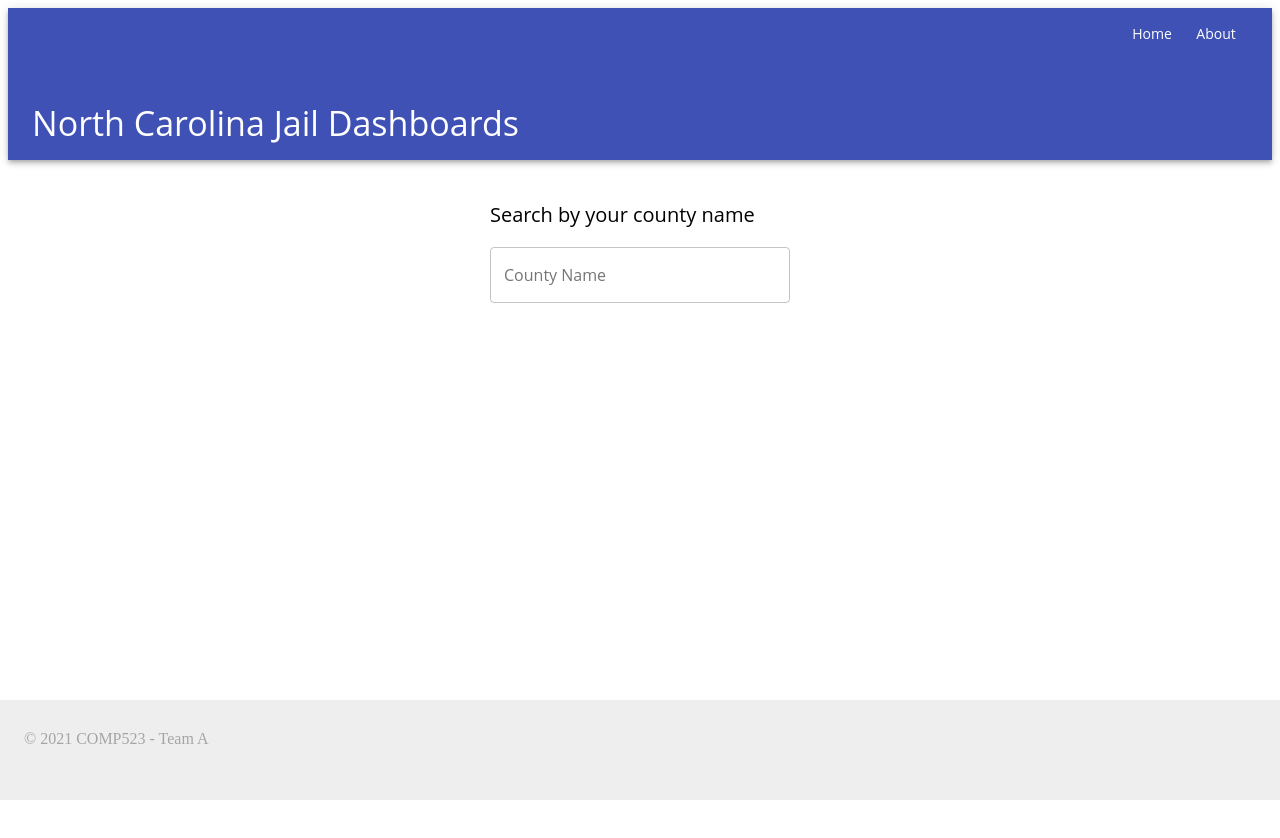
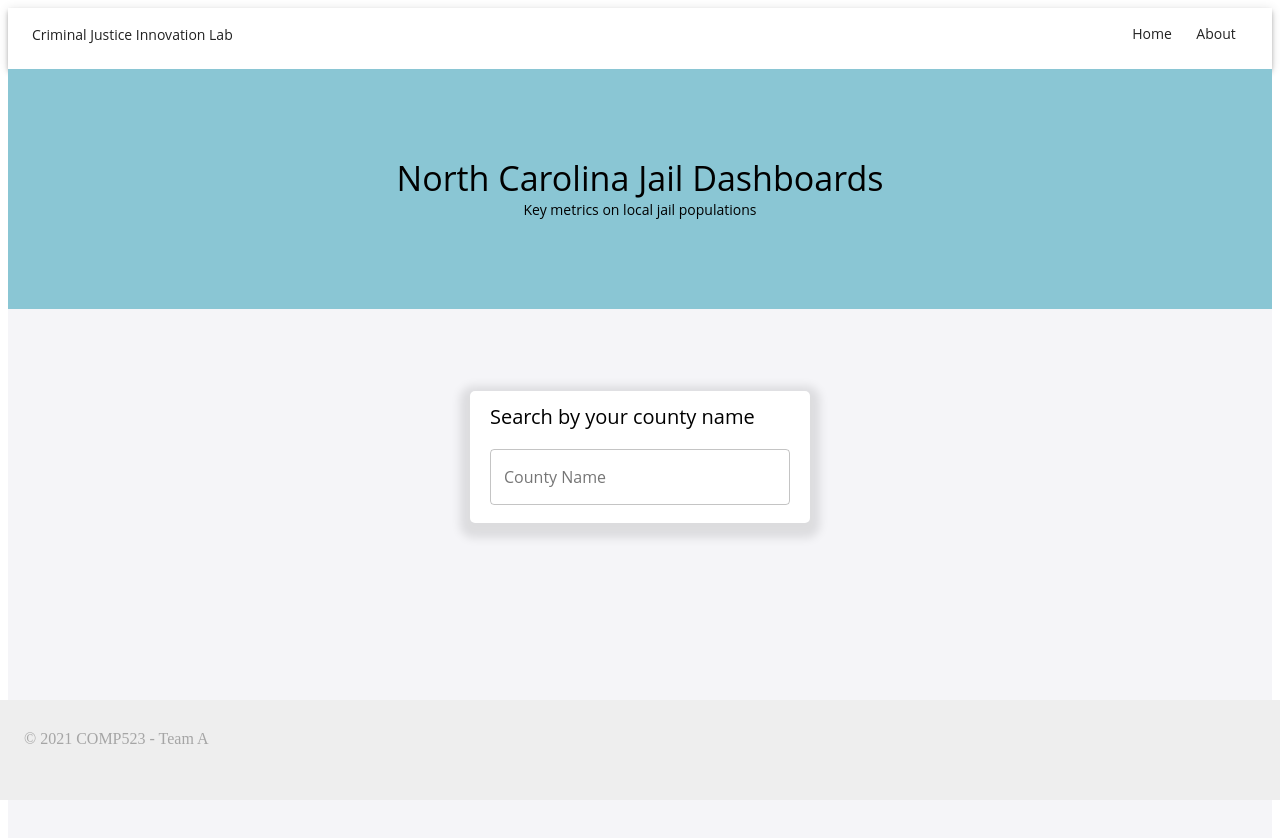
Before and after one commit to hannahgkeel/JailDashboard, a React app: page / in a window 1280 px wide. Before the commit the page ends 808 px from the top, so only its background shows below. Built offline with nearby package versions, Linux system fonts and the light colour scheme.

Commit message:
switched around the look

```diff
--- a/frontend/components/Header.js
+++ b/frontend/components/Header.js
@@ -11,14 +11,15 @@ const useStyles = makeStyles((theme) => ({
         flexGrow: 1,
     },
       toolbar: {
-        minHeight: 128,
+        minHeight: 37,
         alignItems: 'flex-start',
         paddingTop: theme.spacing(1),
         paddingBottom: theme.spacing(2),
       },
       title: {
         flexGrow: 1,
-        alignSelf: 'flex-end',
+        paddingTop: 8,
+        alignSelf: 'left',
       },
   }));
 
@@ -27,10 +28,10 @@ export default function Header() {
     const classes = useStyles();
     return (
         <div className={classes.root}>
-            <AppBar position="static">
+            <AppBar position="static" color="white">
                 <Toolbar className={classes.toolbar}>
-                    <Typography className={classes.title} variant="h4">
-                        North Carolina Jail Dashboards
+                     <Typography className={classes.title} variant="subtitle2">
+                        Criminal Justice Innovation Lab
                     </Typography>
                     {/* <Typography variant="subtitle1">
                         Key metrics on local jail populations
--- a/frontend/components/Search.js
+++ b/frontend/components/Search.js
@@ -1,9 +1,14 @@
 import React from 'react';
 import TextField from '@material-ui/core/TextField';
 import Autocomplete from '@material-ui/lab/Autocomplete';
+import '../styles/Search.css';
+import { Typography } from "@material-ui/core";
 
 export default function FreeSolo() {
     return (
+        <div className='search-div pure-u-11-12 pure-u-md-1-2 pure-g'>
+            <Typography variant="h6">Search by your county name</Typography>
+        <div className="search-input pure-u-1 pure-u-md-2-3">
         <div style={{width: 300}}>
             <Autocomplete
                 freeSolo
@@ -21,6 +26,8 @@ export default function FreeSolo() {
                 )}
             />
         </div>
+        </div>
+        </div>
     );
 }
 
--- a/frontend/pages/Home.js
+++ b/frontend/pages/Home.js
@@ -11,14 +11,15 @@ import { Typography } from "@material-ui/core";
 class Home extends React.Component {
     render() {
         return (
-            <div>
+            <div className="home pure-u-1">
                 <Header />
                 <div className="home-header pure-g">
-                    <h2>
-                        <Typography variant="h6">Search by your county name</Typography>
-                        <Search />
+                    <h2 className='title pure-u-1'>
+                        <Typography variant="h4" font-weight="bold" text-align="center">North Carolina Jail Dashboards</Typography>
+                        <Typography variant="subtitle2">Key metrics on local jail populations</Typography>
                         </h2>
                 </div>
+                <Search />
                 <Footer />
             </div>
         )
--- a/frontend/styles/Home.css
+++ b/frontend/styles/Home.css
@@ -7,22 +7,44 @@
     background-color: #f5f5f8;
 }
 
+.surroundingClass .x-button {
+    position: fixed;
+    right:1.35rem;
+    color:white;
+}
+
 .home-header {
     margin: 0;
-    height: 18.75rem;
-    padding: 3.125rem 0 0;
+    height: 13rem;
+    padding: 2rem 0 0;
     width: 100%;
+    background-color: #8ac6d4;
     background-size: cover;
     background-position: 0 50%;
     position: relative;
-    margin-bottom: 5rem;
+    margin-bottom: 1rem;
 }
 
 .home-header h2 {
     margin: 0;
     position: absolute;
-    top: 27%;
+    top: 50%;
     left: 50%;
     transform: translate(-50%, -50%);
-    font-size: 1em;
+    font-size: 5em;
+    font-weight: bold;
   }
+
+  .surroundingClass a {
+    color: white;
+    text-decoration: none;
+  }
+
+  .surroundingClass a:hover {
+    text-decoration:underline;
+  }
+
+  .title {
+      text-align: center;
+      font-weight: bold;
+  }
--- /dev/null
+++ b/frontend/styles/Search.css
@@ -0,0 +1,26 @@
+.search-div {
+    position: absolute;
+    left: 50%;
+    padding-top: 0rem;
+    padding-bottom: 0.5rem;
+    border-radius: 0.313rem;
+    transform: translate(-50%, 50%);
+    background-color: #fff;
+    padding: 0.625rem 1.25rem;
+    box-shadow: 0rem 0.313rem 0.625rem 0.625rem rgba(0, 0, 0, 0.1);
+}
+.search-location {
+    width: 90%;
+    padding: 0.75rem 0.625rem;
+    height: 3rem !important;
+    font-size: 1em;
+    outline: none;
+    border: none;
+    border-bottom: 0.063rem solid #ddd;
+    box-sizing: border-box;
+}
+
+.search-title {
+    text-align: center;
+    color:white;
+}
```
